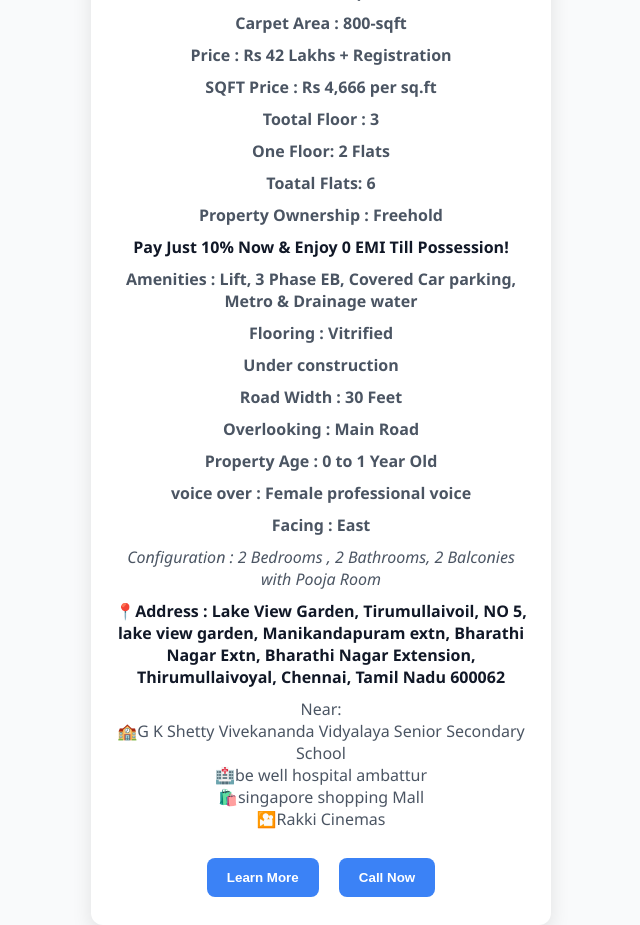
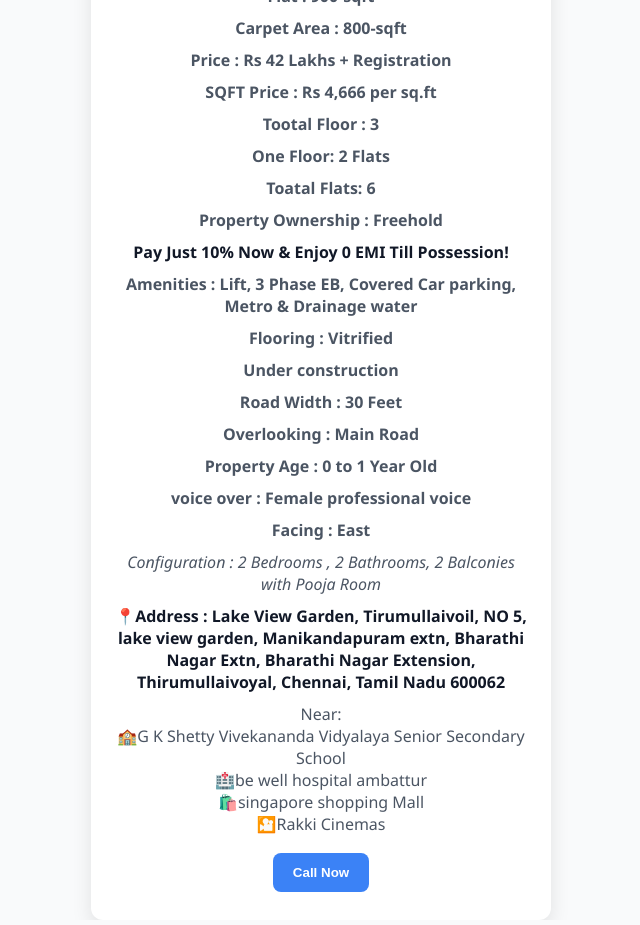
Before and after one commit to SVF-Homes/svf-landing-page, a plain HTML site: page index.html in a window 1280 px wide. Shown: the whole page, without its empty margins (319-959 px from the left). Drawn offline with Linux system fonts and the light colour scheme.

Commit message:
Update index.html

```diff
--- a/index.html
+++ b/index.html
@@ -43,12 +43,10 @@
 🛍️singapore shopping Mall<br>
 🎦Rakki Cinemas
 </p>
-<div class="buttons">
-  <button onclick="learnMore()">Learn More</button>
-  <a href="tel:+919876543210">
-    <button>Call Now</button>
-  </a>
-</div>
+<a href="tel:+919876543210">
+  <button>Call Now</button>
+</a>
+
 
   <script src="script.js"></script>
 </body>
```
